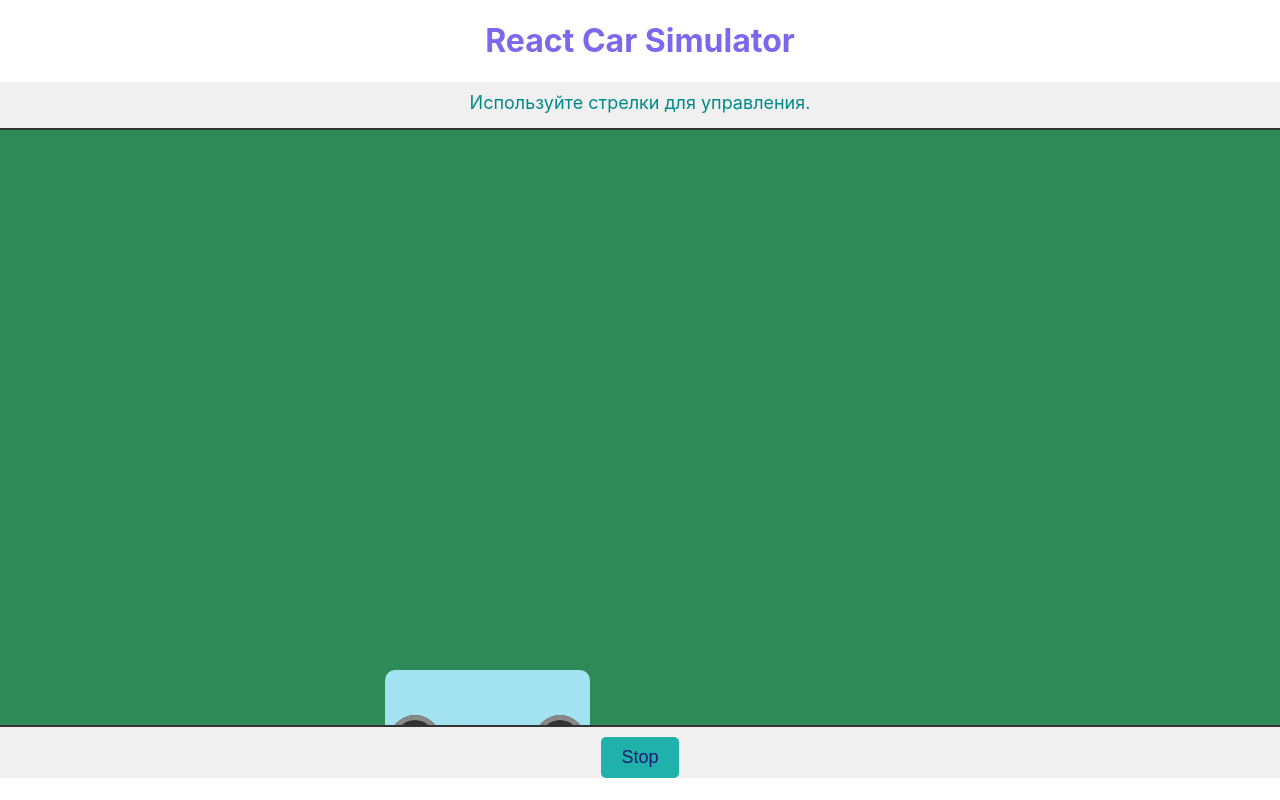
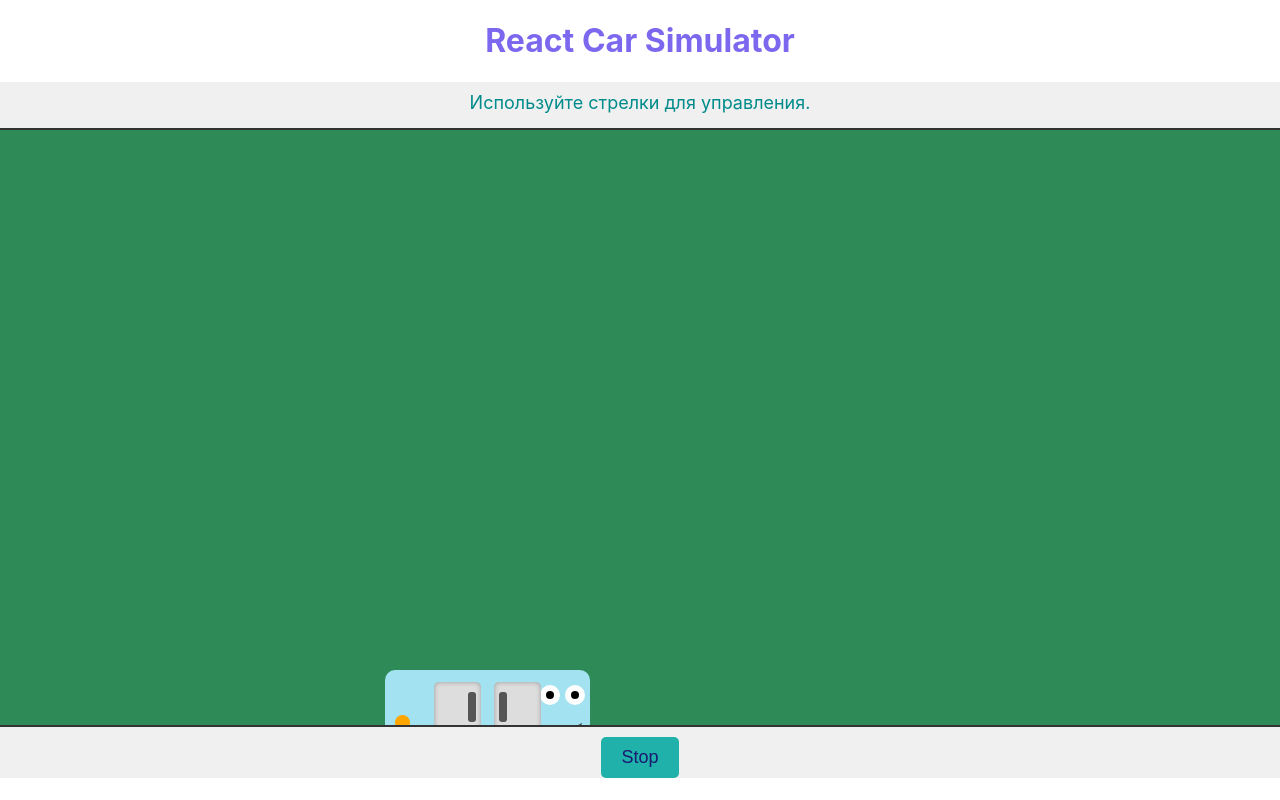
Before and after one commit to Veronika050987/bzzz_bii_for_fun, a React (Create React App) app: page / in a window 1280 px wide. Built offline with nearby package versions, Linux system fonts and the light colour scheme.

Commit message:
bus as bus done

```diff
--- a/src/components/Car.css
+++ b/src/components/Car.css
@@ -16,46 +16,164 @@
   border-bottom-right-radius: 30px;
   border-top-left-radius: 10px; /* Более острые верхние углы */
   border-top-right-radius: 10px;
+  display: grid; /* Используем grid для лучшего контроля расположения */
+  grid-template-columns: 1fr 1fr 1fr 1fr; /* 4 колонки для распределения */
+  grid-template-rows: 1fr 1fr; /* 2 строки */
+  justify-items: center; /* Центрируем содержимое внутри ячеек */
+  align-items: center; /* Центрируем содержимое по вертикали */
 }
 
-/* Создание двух отдельных колес */
-.car::before,
-.car::after {
-  content: "";
-  width: 50px; /* Увеличим размер колес */
+/* Общие стили для всех колес */
+.car .wheel {
+  width: 50px;
   height: 50px;
   background-color: #333; /* Темно-серый для колес */
   border-radius: 50%;
-  position: absolute;
+  position: absolute; /* Используем absolute для позиционирования под кузовом */
   bottom: -15px; /* Опускаем колеса ниже */
   display: flex;
   justify-content: center;
   align-items: center;
-}
-
-/* Переднее колесо */
-.car::before {
-  left: 20%; /* Расположение переднего колеса */
   box-shadow: inset 0 0 0 5px #888; /* Внутренний круг для диска */
 }
 
-/* Заднее колесо */
-.car::after {
-  right: 20%; /* Расположение заднего колеса */
-  box-shadow: inset 0 0 0 5px #888; /* Внутренний круг для диска */
+/* Переднее левое колесо */
+.car .front-left-wheel {
+  left: 15%; /* Сдвинем немного вправо от края */
 }
 
-/* Добавление фар */
-.car::before,
-.car::after {
-  position: absolute;
-  bottom: 5px; /* Позиция колес */
+/* Переднее правое колесо */
+.car .front-right-wheel {
+  right: 15%; /* Сдвинем немного влево от края */
 }
 
-.car::before {
-  left: 5px; /* Переднее левое колесо */
+/* Заднее левое колесо */
+.car .rear-left-wheel {
+  left: 5%; /* Левее переднего левого */
 }
 
-.car::after {
-  right: 5px; /* Переднее правое колесо */
+/* Заднее правое колесо */
+.car .rear-right-wheel {
+  right: 5%; /* Правее переднего правого */
 }
+
+
+/* Добавление дверей */
+.car .door-left,
+.car .door-right {
+  position: absolute;
+  background-color: #ddd; /* Светло-серый цвет для дверей */
+  border-radius: 5px;
+  box-shadow: inset 0 0 5px rgba(0,0,0,0.3);
+  z-index: 1; /* Чтобы двери были поверх кузова */
+}
+
+.car .door-left {
+  width: 23%; /* Ширина двери */
+  height: 50%; /* Высота двери */
+  bottom: 38%; /* Позиция двери по вертикали */
+  left: 24%; /* Позиция двери по горизонтали */
+  transform-origin: center; /* Точка вращения двери */
+  animation: openDoorLeft 2s infinite alternate; /* Пример анимации открытия */
+}
+
+.car .door-right {
+  width: 23%; /* Ширина двери */
+  height: 50%; /* Высота двери */
+  bottom: 38%; /* Позиция двери по вертикали */
+  right: 24%; /* Позиция двери по горизонтали */
+  transform-origin: center; /* Точка вращения двери */
+  animation: openDoorRight 2s infinite alternate; /* Пример анимации открытия */
+}
+
+/* Добавление ручек дверей */
+.car .door-left::after,
+.car .door-right::after {
+  content: "";
+  position: absolute;
+  width: 8px;
+  height: 30px;
+  background-color: #555; /* Цвет ручки */
+  border-radius: 3px;
+  top: 50%;
+  right: 5px; /* Позиция ручки на двери */
+  transform: translateY(-50%);
+}
+
+.car .door-right::after {
+  left: 5px; /* Позиция ручки на двери */
+}
+
+
+/* Добавление задних фонарей */
+.car .taillight-left{
+  content: "";
+  position: absolute;
+  width: 15px;
+  height: 15px;
+  background-color: orange;
+  border-radius: 50%;
+  bottom: 40px; /* Позиционирование фонарей */
+}
+
+.car .taillight-left {
+  left: 10px;
+}
+
+.car .taillight-right {
+  left: 30px;
+}
+
+/* Добавление глаз */
+.car .eye-left,
+.car .eye-right {
+  position: absolute;
+  width: 20px;
+  height: 20px;
+  background-color: white;
+  border-radius: 50%;
+  top: 15px; /* Позиционирование глаз */
+}
+
+.car .eye-left {
+  right: 30px; /* Положение левого глаза */
+}
+
+.car .eye-right {
+  right: 5px; /* Положение правого глаза */
+}
+
+.car .eye-left::after,
+.car .eye-right::after {
+  content: "";
+  position: absolute;
+  width: 8px;
+  height: 8px;
+  background-color: black;
+  border-radius: 50%;
+  top: 50%;
+  left: 50%;
+  transform: translate(-50%, -50%);
+}
+
+/* Добавление рта */
+.car .mouth {
+  position: absolute;
+  width: 25px;
+  height: 10px;
+  border-bottom: 3px solid black;
+  border-radius: 50%;
+  bottom: 40px; /* Позиционирование рта */
+  left: 90%;
+  transform: translateX(-50%);
+  animation: smile 2s infinite alternate; /* Анимация улыбки */
+}
+
+@keyframes smile {
+  0% {
+    transform: translateX(-50%) rotate(5deg);
+  }
+  100% {
+    transform: translateX(-50%) rotate(-5deg);
+  }
+}
--- a/src/components/Car.js
+++ b/src/components/Car.js
@@ -1,6 +1,5 @@
 import React from 'react';
 import './Car.css';
-import CarSVG from './Car.svg';
 
 const Car = ({position, rotation}) => {
     return(
@@ -11,13 +10,39 @@ const Car = ({position, rotation}) => {
             top:`${position.y}px`,
             transform:`rotate(${rotation}deg)`,
             // Центрируем поворот относительно центра машинки
-            transformOrigin:'50% 50%',
+            //transformOrigin:'50% 50%',
         }}
         >
-               {/* Простая визуализация машинки */}
-                {/* Можно заменить на SVG или img */}
-        </div>
-    );
+              {/* Колеса */}
+      <div className="wheel front-left-wheel"></div>
+      <div className="wheel front-right-wheel"></div>
+      <div className="wheel rear-left-wheel"></div>
+      <div className="wheel rear-right-wheel"></div>
+
+      {/* Двери */}
+      <div className="door-left"></div>
+      <div className="door-right"></div>
+
+      {/* Фары (если нужны) */}
+      {/* <div className="headlight-left"></div> */}
+      {/* <div className="headlight-right"></div> */}
+
+      {/* Задние фонари */}
+      <div className="taillight-left"></div>
+      <div className="taillight-right"></div>
+
+      {/* Глаза */}
+      <div className="eye-left">
+        <div className="pupil"></div>
+      </div>
+      <div className="eye-right">
+        <div className="pupil"></div>
+      </div>
+
+      {/* Рот */}
+      <div className="mouth"></div>
+    </div>
+  );
 };
 
 export default Car;
```
